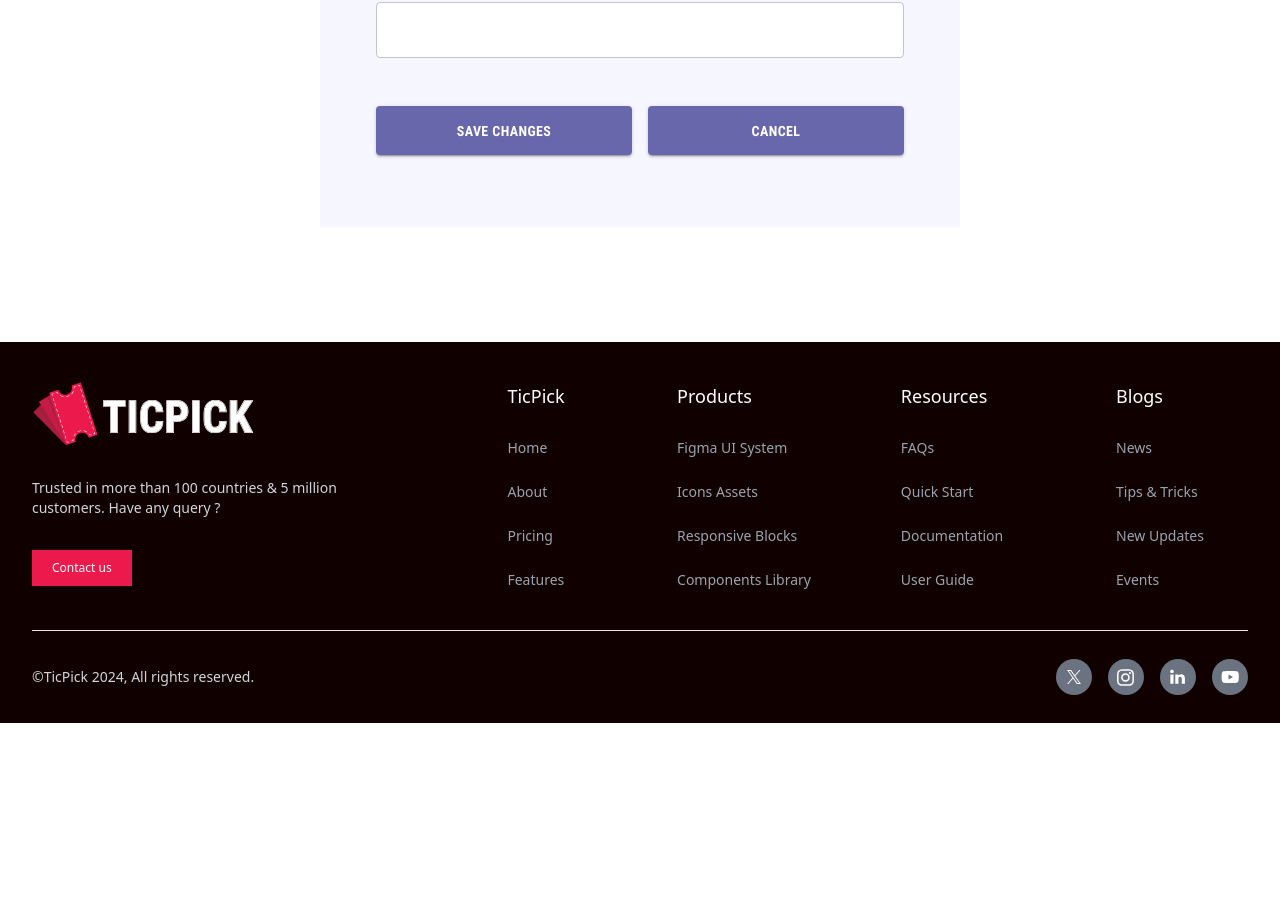
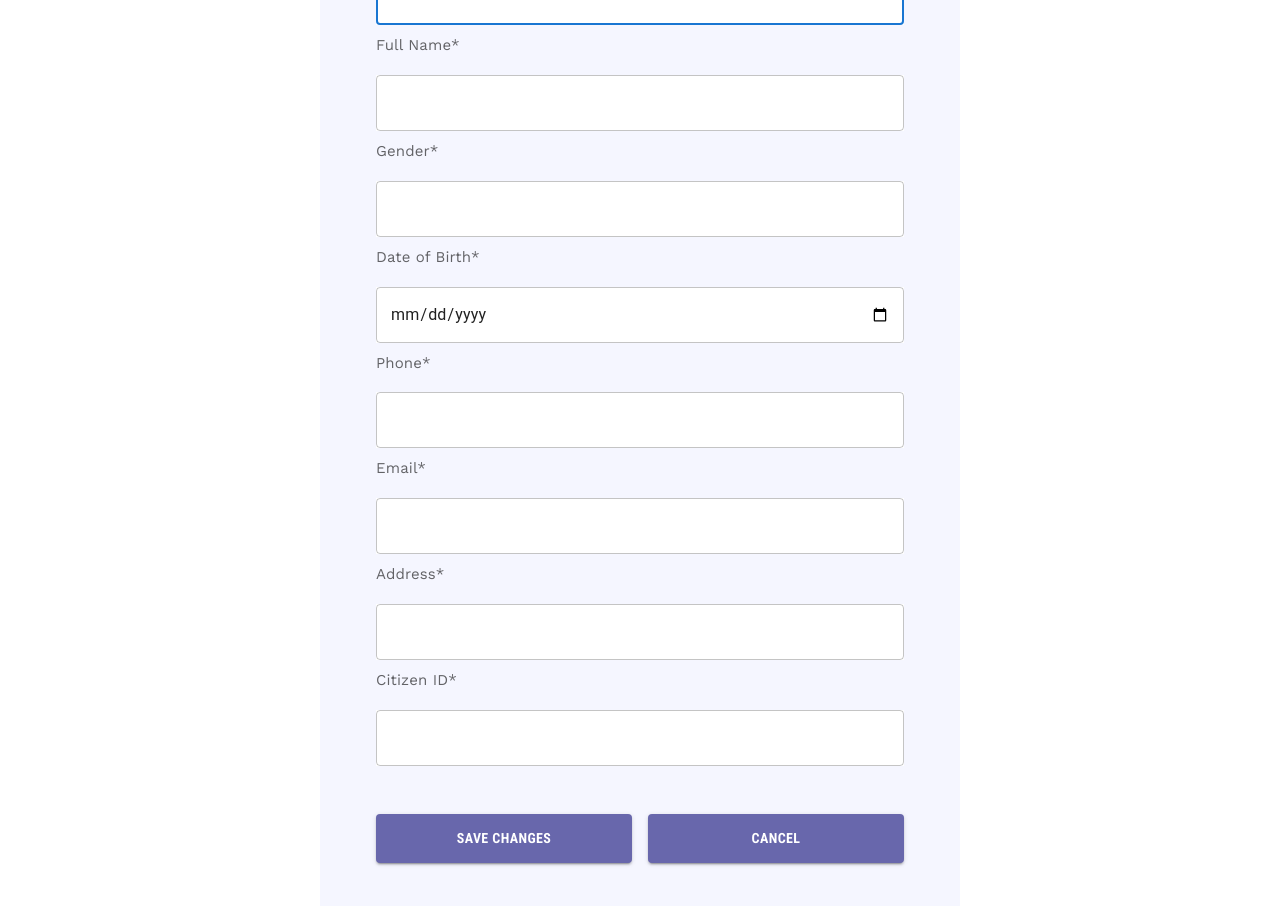
Before and after one commit to vuongtanphat139/DA_FinalProject_ETicket, a React (Vite) app in the folder frontend/: page /userprofile in a window 1280 px wide. Shown: the part 378-1284 px from the top of the page. Before the commit the page ends 1101 px from the top, so only its background shows below. Built offline with nearby package versions, Linux system fonts and the light colour scheme; a web font is replaced by a local one.

Commit message:
edit user profile

```diff
--- a/frontend/src/routes/Profile/Profile.module.css
+++ b/frontend/src/routes/Profile/Profile.module.css
@@ -5,7 +5,7 @@
 
 
 .signin{
-    height:720px;
+    height:1500px;
     display: flex !important;
     justify-content: center;
     align-items: center;
--- a/frontend/src/routes/Profile/UserProfile.jsx
+++ b/frontend/src/routes/Profile/UserProfile.jsx
@@ -12,38 +12,81 @@ import styles from "./Profile.module.css";
 
 export default function UserProfile() {
 
+  const [Userid, setUserid] = useState('');
   const [username, setUsername] = useState('');
-  const [password, setPassword] = useState('');
+  const [fullname, setFullname] = useState('');
+  const [gender, setGender] = useState('');
+  const [dob, setDob] = useState('');
+  const [phone, setPhone] = useState('');
+  const [email, setEmail] = useState('');
+  const [address, setAddress] = useState('');
+  const [citizenid, setCitizenid] = useState('');
+
   const [userlogin, setUserlogin] = useState(null);
+  const [userlogininfo, setUserlogininfo] = useState(null);
+
+const getUserInfor = () => {
+  const storedUser = localStorage.getItem("user");
+  let userloginusername = "";
+  console.log('123:', storedUser);
+  if (storedUser) {
+    const parsedUser = JSON.parse(storedUser);
+    setUserlogin(parsedUser);
+    console.log('temp:', parsedUser);
+    userloginusername=parsedUser.username;
+    console.log('temp2:', userloginusername);
+  }
+  if (!userloginusername) {
+    console.error('User login information is not available .');
+    return;
+  }
+
+  const url = `http://localhost:5000/username/${userloginusername}`;
+  axios.get(url)
+    .then(response => {
+      console.log('Data:', response.data);
+      console.log('Status:', response.status);
+      setUserlogininfo(response.data)
 
 
-  useEffect(() => {
-    const storedUser = localStorage.getItem("user");
-    if (storedUser) {
-      const parsedUser = JSON.parse(storedUser);
-      setUserlogin(parsedUser);
-      console.log('temp:', parsedUser.username);
-      console.log('temp2:', parsedUser);
-    }
-  }, []);
+      setUserid(response.data.UserID)
+      setUsername(response.data.UserName)
+      setFullname(response.data.FullName)
+      setGender(response.data.Gender)
+      setDob(response.data.DOB)
+      setPhone(response.data.Phone)
+      setEmail(response.data.Email)
+      setAddress(response.data.Address)
+      setCitizenid(response.data.CitizenID)
+    })
+    .catch(error => {
+      console.error('Error:', error);
+    });
+};
+
 
   const handleSubmit = (e) => {
     e.preventDefault();
     console.log('signin');
     const User = {
       username: username,
-      password: password
-    };
+      fullname: fullname,
+      gender: gender,
+      dob: dob,
+      phone: phone,
+      email: email,
+      address: address,
+      citizenID: citizenid
+  }
+
 
     console.log('User', User);
-    const url = 'http://localhost:5000/login';
-    axios.post(url, User)
+    console.log('Userid', Userid);
+    const url = `http://localhost:5000/profile/user/${Userid}`;
+    axios.put(url, User)
     .then(response => {
       console.log('Data:', response.data);
       console.log('Status:', response.status);
-      localStorage.setItem('user', JSON.stringify(response.data));
-      setUserlogin(localStorage.getItem("user"));
-      console.log('user:', userlogin);
       window.location.href = '/';
     })
     .catch(error => {
@@ -52,35 +95,41 @@ export default function UserProfile() {
     });
   };
 
+  useEffect(() => {
+    getUserInfor()
+    console.log("check userinfo",userlogininfo)
+  }, []);
+
   return (
+
     <Container className={styles.signin} component="main" maxWidth="xs">
       <Box
         sx={{
-          padding: "3.5em",
-          justifyContent: "center",
-          display: "flex",
-          flexDirection: "column",
-          alignItems: "center",
-          background: "#F5F6FF",
-          width: "800px",
+          padding: '3.5em',
+          justifyContent: 'center',
+          display: 'flex',
+          flexDirection: 'column',
+          alignItems: 'center',
+          background: '#F5F6FF',
+          width: '800px',
         }}
       >
         <Typography
           component="h1"
           variant="h5"
           sx={{
-            color: "rgba(0, 0, 0, 0.87)",
-            fontFamily: "Roboto Condensed",
-            fontSize: "42px",
-            fontStyle: "normal",
+            color: 'rgba(0, 0, 0, 0.87)',
+            fontFamily: 'Roboto Condensed',
+            fontSize: '42px',
+            fontStyle: 'normal',
             fontWeight: 700,
-            lineHeight: "49.014px",
-            textTransform: "uppercase",
-            borderBottom: "5px solid #6867ac",
-            textWrap: "nowrap",
-            width: "50px",
-            display: "flex",
-            justifyContent: "center",
+            lineHeight: '49.014px',
+            textTransform: 'uppercase',
+            borderBottom: '5px solid #6867ac',
+            textWrap: 'nowrap',
+            width: '50px',
+            display: 'flex',
+            justifyContent: 'center',
           }}
         >
           Profile
@@ -88,12 +137,12 @@ export default function UserProfile() {
         <Box component="form" onSubmit={handleSubmit} noValidate sx={{ mt: 1 }}>
           <Typography
             sx={{
-              color: "rgba(0, 0, 0, 0.60)",
-              fontFamily: "Work Sans",
-              fontSize: "15px",
-              fontStyle: "normal",
+              color: 'rgba(0, 0, 0, 0.60)',
+              fontFamily: 'Work Sans',
+              fontSize: '15px',
+              fontStyle: 'normal',
               fontWeight: 400,
-              lineHeight: "25.875px",
+              lineHeight: '25.875px',
             }}
           >
             UserName*
@@ -102,33 +151,160 @@ export default function UserProfile() {
             margin="normal"
             required
             fullWidth
-            id="email"
-            name="email"
-            autoComplete="email"
+            id="username"
+            name="username"
             autoFocus
+            value={username}
             onChange={(e) => setUsername(e.target.value)}
           />
           <Typography
             sx={{
-              color: "rgba(0, 0, 0, 0.60)",
-              fontFamily: "Work Sans",
-              fontSize: "15px",
-              fontStyle: "normal",
+              color: 'rgba(0, 0, 0, 0.60)',
+              fontFamily: 'Work Sans',
+              fontSize: '15px',
+              fontStyle: 'normal',
               fontWeight: 400,
-              lineHeight: "25.875px",
+              lineHeight: '25.875px',
             }}
           >
-            Password*
+            Full Name*
           </Typography>
           <TextField
             margin="normal"
             required
             fullWidth
-            name="password"
-            type="password"
-            id="password"
-            autoComplete="current-password"
-            onChange={(e) => setPassword(e.target.value)}
+            id="fullname"
+            name="fullname"
+            value={fullname}
+            onChange={(e) => setFullname(e.target.value)}
+          />
+          <Typography
+            sx={{
+              color: 'rgba(0, 0, 0, 0.60)',
+              fontFamily: 'Work Sans',
+              fontSize: '15px',
+              fontStyle: 'normal',
+              fontWeight: 400,
+              lineHeight: '25.875px',
+            }}
+          >
+            Gender*
+          </Typography>
+          <TextField
+            margin="normal"
+            required
+            fullWidth
+            id="gender"
+            name="gender"
+            value={gender}
+            onChange={(e) => setGender(e.target.value)}
+          />
+          <Typography
+            sx={{
+              color: 'rgba(0, 0, 0, 0.60)',
+              fontFamily: 'Work Sans',
+              fontSize: '15px',
+              fontStyle: 'normal',
+              fontWeight: 400,
+              lineHeight: '25.875px',
+            }}
+          >
+            Date of Birth*
+          </Typography>
+          <TextField
+            margin="normal"
+            required
+            fullWidth
+            id="dob"
+            name="dob"
+            type="date"
+            value={dob}
+            onChange={(e) => setDob(e.target.value)}
+          />
+          <Typography
+            sx={{
+              color: 'rgba(0, 0, 0, 0.60)',
+              fontFamily: 'Work Sans',
+              fontSize: '15px',
+              fontStyle: 'normal',
+              fontWeight: 400,
+              lineHeight: '25.875px',
+            }}
+          >
+            Phone*
+          </Typography>
+          <TextField
+            margin="normal"
+            required
+            fullWidth
+            id="phone"
+            name="phone"
+            value={phone}
+            onChange={(e) => setPhone(e.target.value)}
+          />
+          <Typography
+            sx={{
+              color: 'rgba(0, 0, 0, 0.60)',
+              fontFamily: 'Work Sans',
+              fontSize: '15px',
+              fontStyle: 'normal',
+              fontWeight: 400,
+              lineHeight: '25.875px',
+            }}
+          >
+            Email*
+          </Typography>
+          <TextField
+            margin="normal"
+            required
+            fullWidth
+            id="email"
+            name="email"
+            type="email"
+            value={email}
+            onChange={(e) => setEmail(e.target.value)}
+          />
+          <Typography
+            sx={{
+              color: 'rgba(0, 0, 0, 0.60)',
+              fontFamily: 'Work Sans',
+              fontSize: '15px',
+              fontStyle: 'normal',
+              fontWeight: 400,
+              lineHeight: '25.875px',
+            }}
+          >
+            Address*
+          </Typography>
+          <TextField
+            margin="normal"
+            required
+            fullWidth
+            id="address"
+            name="address"
+            value={address}
+            onChange={(e) => setAddress(e.target.value)}
+          />
+          <Typography
+            sx={{
+              color: 'rgba(0, 0, 0, 0.60)',
+              fontFamily: 'Work Sans',
+              fontSize: '15px',
+              fontStyle: 'normal',
+              fontWeight: 400,
+              lineHeight: '25.875px',
+            }}
+          >
+            Citizen ID*
+          </Typography>
+          <TextField
+            margin="normal"
+            required
+            fullWidth
+            id="citizenid"
+            name="citizenid"
+            value={citizenid}
+            onChange={(e) => setCitizenid(e.target.value)}
           />
 
           {/* ---button--- */}
```
Also changed, not shown: 1 other file (tests, documents, lock files or other folders).
